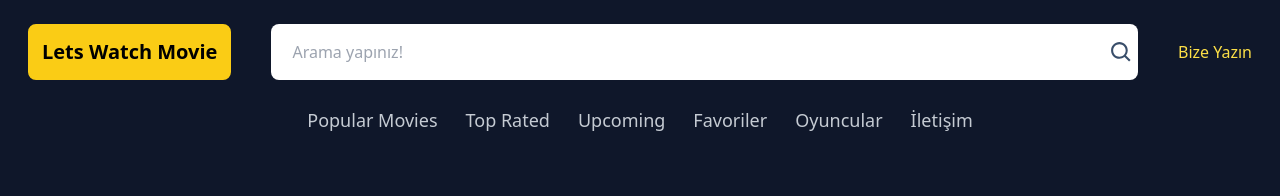
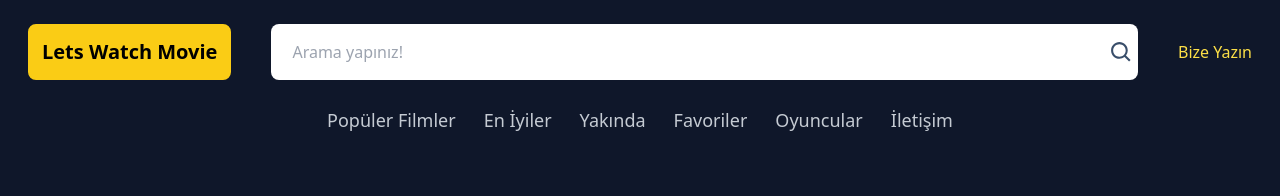
Before and after one commit to senayakagunduz/letswatchmovie, a Next.js app: page /contact in a window 1280 px wide. Shown: the top 196 px of the page. Built offline with nearby package versions, Linux system fonts and the light colour scheme.

Commit message:
links updated

```diff
--- a/components/Links.jsx
+++ b/components/Links.jsx
@@ -10,9 +10,9 @@ const Links = () => {
     const genre = searchParams.get('genre')
     // console.log(genre, 'genre')
     const tabs1 = [
-        { id: 1, name: 'Popular Movies', url: 'popular' },
-        { id: 2, name: 'Top Rated', url: 'top_rated' },
-        { id: 3, name: 'Upcoming', url: 'upcoming' },
+        { id: 1, name: 'Popüler Filmler', url: 'popular' },
+        { id: 2, name: 'En İyiler', url: 'top_rated' },
+        { id: 3, name: 'Yakında', url: 'upcoming' },
     ];
     const tabs2 = [
         { id: 4, name: 'Favoriler', url: 'favorite'},
```
